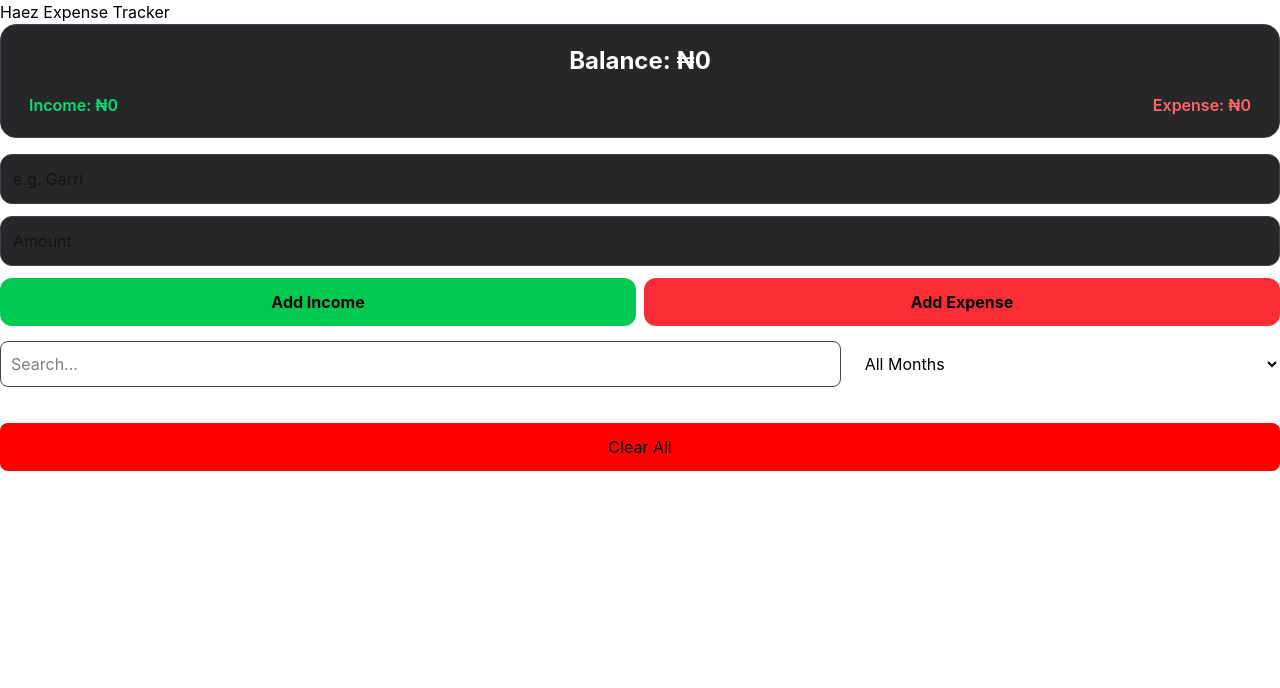
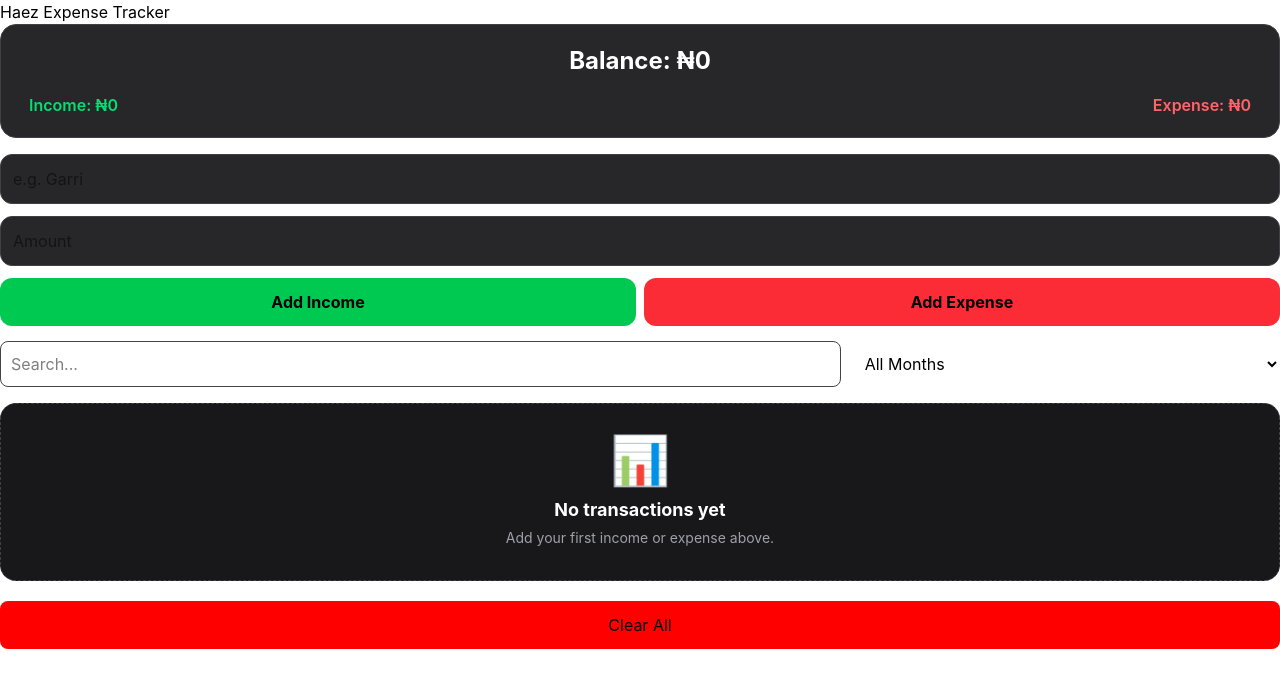
Before and after one commit to Haez0004/expense-tracker, a React (Vite) app: page / in a window 1280 px wide. Shown: the top 688 px of the page. Built offline with nearby package versions, Linux system fonts and the light colour scheme.

Commit message:
Day 26 - add empty state

```diff
--- a/src/components/TransactionList.jsx
+++ b/src/components/TransactionList.jsx
@@ -1,15 +1,21 @@
-export default function TransactionList({ expenses, onEdit, onDelete }) {
+export default function TransactionList({ transactions }) {
+  if (!transactions || transactions.length === 0) {
+    return (
+      <div className="bg-zinc-900 border border-dashed border-zinc-700 rounded-2xl p-8 text-center mt-4">
+        <div className="text-5xl mb-3">📊</div>
+        <h3 className="text-white font-bold text-lg">No transactions yet</h3>
+        <p className="text-zinc-400 text-sm mt-1">Add your first income or expense above.</p>
+      </div>
+    );
+  }
+
   return (
-    <ul className="mt-4 space-y-2">
-      {expenses.map(ex => (
-        <li key={ex.id} className={`${ex.amount < 0 ? 'bg-red-900/30 border-red-500' : 'bg-green-900/30 border-green-500'} border rounded-xl p-3 flex justify-between`}>
-          <span>{ex.text} - {ex.amount < 0 ? `-₦${Math.abs(ex.amount)}` : `₦${ex.amount}`}</span>
-          <div className="flex gap-2">
-            <button onClick={()=>onEdit(ex.id)}>Edit</button>
-            <button onClick={()=>onDelete(ex.id)} className="text-red-400">x</button>
-          </div>
-        </li>
+    <div className="flex flex-col gap-2 mt-4">
+      {transactions.map((t, i) => (
+        <div key={i} className="flex justify-between p-3 rounded-xl bg-zinc-900 border border-zinc-800 text-white">
+          <span>{t.text} - ₦{Math.abs(t.amount)}</span>
+        </div>
       ))}
-    </ul>
-  )
+    </div>
+  );
 }
```
